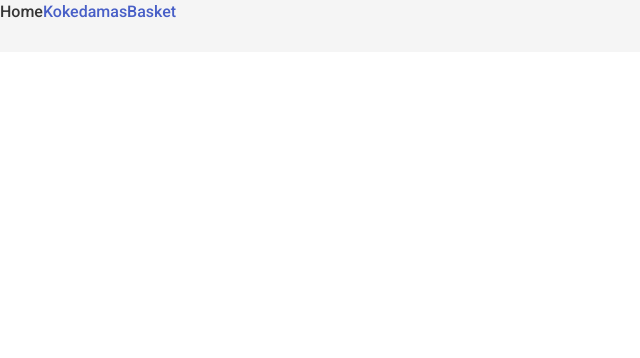
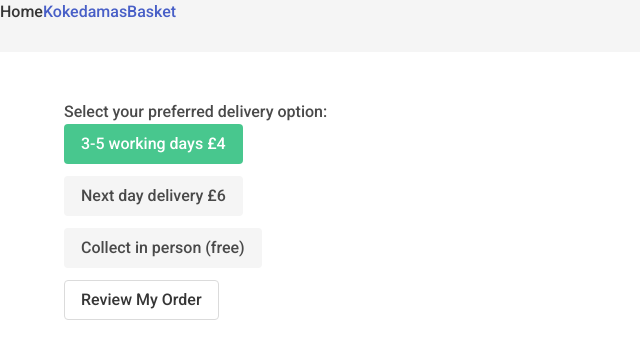
Before and after one commit to PamelaOnGit/botany-frontend, a React (Vite) app: page /delivery-options in a window 1280 px wide. Shown: the top 358 px of the page, without its empty margins (0-640 px from the left). Built offline with nearby package versions, Linux system fonts and the light colour scheme.

Commit message:
prepped for deployment

```diff
--- a/src/App.tsx
+++ b/src/App.tsx
@@ -10,6 +10,11 @@ import AddNewProduct from "./components/AddNewProduct"
 import UpdateProduct from "./components/UpdateProduct"
 import Basket from "./components/Basket"
 import CustomerDetails from "./components/CustomerDetails"
+import DeliveryDetails from "./components/DeliveryDetails"
+import DeliveryOptions from "./components/DeliveryOptions"
+import ReviewOrder from "./components/ReviewOrder"
+import CreatingMyOrder from "./components/CreatingMyOrder"
+
 
 
 function App() {
@@ -27,6 +32,10 @@ function App() {
         <Route path="/all-products/update-product/:productId" element={<UpdateProduct />} />
         <Route path="/basket" element={<Basket />} />
         <Route path="/customer-details" element={<CustomerDetails />} />
+        <Route path="/delivery-details" element={<DeliveryDetails />} />
+        <Route path="/delivery-options" element={<DeliveryOptions />} />
+        <Route path="/review-order" element={<ReviewOrder />} />
+        <Route path="/creating-my-order" element={<CreatingMyOrder />} />
       </Routes>
 
     </Router>
--- a/src/components/Basket.tsx
+++ b/src/components/Basket.tsx
@@ -31,6 +31,11 @@ function Basket() {
 
   }, [])
 
+  function handleClearBasket(event:any) {
+    setBasketItems([])
+    localStorage.clear()
+  }
+
 
 
   return <>
@@ -40,7 +45,8 @@ function Basket() {
       <div>{basketItems}</div>
     </section>
 
-    <Link to={`/customer-details`}><button className="button">Complete My Order</button></Link>
+    <Link to={`/customer-details`}><button className="button">Make my order</button></Link>
+    <button className="button" onClick={handleClearBasket}>Clear my basket</button>
   </>
 
 }
--- /dev/null
+++ b/src/components/CreatingMyOrder.tsx
@@ -0,0 +1,42 @@
+import axios from 'axios'
+import React, { useState, useEffect } from 'react'
+import { useNavigate } from 'react-router-dom'
+
+
+
+function CreatingMyOrder() {
+
+
+  const [ orderLineData, setOrderLineData ] = useState({
+    product_id: 1,
+    quantity: 1,
+    gift: "true",
+    message: '',
+    option: '',
+    order_id:localStorage.getItem('orderId')
+  })
+
+
+
+
+  React.useEffect(() => {
+    async function postOrderLines() {
+      try {
+        const { data } = await axios.post('/api/order/orderline', orderLineData )
+        console.log('the function ran')
+      }catch(err:any) {
+        console.log(err.message)
+      }
+      }
+      postOrderLines()
+    },[])
+
+
+
+
+  return <>
+    <div>creating your order... </div>
+  </>
+}
+
+export default CreatingMyOrder
--- a/src/components/CustomerDetails.tsx
+++ b/src/components/CustomerDetails.tsx
@@ -7,7 +7,7 @@ import { ICustomer } from "../interfaces/customer"
 
 function CustomerDetails() {
 
-  navigate = useNavigate()
+  const navigate = useNavigate()
 
   const [customerData, setCustomerData] = useState<ICustomer>({
     email: '',
@@ -24,10 +24,14 @@ async function handleSubmit(event: SyntheticEvent) {
   try {
     const { data } = await axios.post('/api/customer', customerData)
     console.log(data.message)
+    console.log(data.id) // save this to localStorage
+    // const _customer_id = data.id
+    localStorage.setItem("customer_id", data.id)
+    navigate('/delivery-details')
   } catch (err: any) {
     console.log(err.response.data.errors)
   }
-  // navigate('/delivery-details')
+
 }
 
 function handleChange(event: any){
--- /dev/null
+++ b/src/components/DeliveryDetails.tsx
@@ -0,0 +1,123 @@
+import axios from 'axios'
+import React, { SyntheticEvent, useState } from 'react'
+import { Navigate, useNavigate } from 'react-router-dom'
+
+import { IDeliveryAddress } from "../interfaces/delieveryAddress"
+
+
+function DeliveryDetails() {
+
+  const navigate = useNavigate()
+
+  const [deliveryAddressData, setDeliveryAddressData ] = useState({
+    name: '',
+    street_address: '',
+    city: '',
+    postcode: '',
+    region: ''
+  })
+
+  async function handleSubmit(event:SyntheticEvent) {
+    event.preventDefault()
+    console.log(deliveryAddressData)
+    try {
+      const { data } = await axios.post('/api/order/delivery_address', deliveryAddressData)
+      console.log(data.message)
+      console.log(data.id)
+      localStorage.setItem("deliveryAddressId", data.id)
+      navigate('/delivery-options')
+    } catch(err: any) {
+      console.log(err.response.data.errors)
+    }
+  }
+
+  function handleChange(event:any) {
+    event.preventDefault()
+    setDeliveryAddressData({
+      ...deliveryAddressData,
+      [event.target.name]: event.target.value
+    })
+  }
+
+
+
+  return <>
+      <div className="section">
+<div className="container">
+  <form onSubmit={handleSubmit}>
+
+  <div className="field">
+          <label className="label">Name of recipient</label>
+          <div className="control">
+            <input
+            type="text"
+            className="input"
+            name={'name'}
+            onChange={handleChange}
+            value={deliveryAddressData.name}
+            />
+          </div>
+        </div>
+
+        <div className="field">
+          <label className="label">House number and street Name</label>
+          <div className="control">
+            <input
+            type="text"
+            className="input"
+            name={'street_address'}
+            onChange={handleChange}
+            value={deliveryAddressData.street_address}
+            />
+          </div>
+        </div>
+
+        <div className="field">
+          <label className="label">City or town</label>
+          <div className="control">
+            <input
+            type="text"
+            className="input"
+            name={'city'}
+            onChange={handleChange}
+            value={deliveryAddressData.city}
+            />
+          </div>
+        </div>
+
+        <div className="field">
+          <label className="label">Postcode</label>
+          <div className="control">
+            <input
+            type="text"
+            className="input"
+            name={'postcode'}
+            onChange={handleChange}
+            value={deliveryAddressData.postcode}
+            />
+          </div>
+        </div>
+
+        <div className="field">
+          <label className="label">Region (optional)</label>
+          <div className="control">
+            <input
+            type="text"
+            className="input"
+            name={'region'}
+            onChange={handleChange}
+            value={deliveryAddressData.region}
+            />
+          </div>
+        </div>
+
+
+
+    <button className="button">Proceed to delivery options</button>
+  </form>
+</div>
+</div>
+  </>
+}
+
+export default DeliveryDetails
--- /dev/null
+++ b/src/components/DeliveryOptions.tsx
@@ -0,0 +1,81 @@
+import axios from 'axios'
+import React, { SyntheticEvent, useState } from 'react'
+import { useNavigate } from 'react-router-dom'
+
+function DeliveryOptions() {
+  const navigate = useNavigate()
+
+  const [deliveryOption, setDeliveryOption] = useState(1)
+  // const [buttonClass, setButtonClass] = useState("button is-light")
+
+  console.log(deliveryOption)
+
+  function handleSubmit(event: SyntheticEvent) {
+    event.preventDefault()
+    try {
+      localStorage.setItem("deliveryOptionId", JSON.stringify(deliveryOption))
+      navigate('/review-order')
+       } catch (err) {
+      console.log(err)
+    }
+  }
+
+
+  return <>
+    <div className="section">
+      <div className="container">
+        <form onSubmit={handleSubmit}>
+          <div>
+            Select your preferred delivery option:
+          </div>
+
+
+          <div className="field">
+            <div className="control">
+              <button
+              type="button"
+              className={
+                deliveryOption === 1
+                ? "button is-success"
+                : "button is-light"
+              }
+              onClick={ () => setDeliveryOption(1)}>3-5 working days £4</button>
+            </div>
+          </div>
+
+          <div className="field">
+            <div className="control">
+              <button
+              type="button"
+              className={
+                deliveryOption === 2
+                ? "button is-success"
+                : "button is-light"
+              }
+              onClick={ () => setDeliveryOption(2)}>Next day delivery £6</button>
+            </div>
+          </div>
+
+
+
+          <div className="field">
+            <div className="control">
+              <button
+              type="button"
+              className={
+                deliveryOption === 3
+                ? "button is-success"
+                : "button is-light"
+              }
+              onClick={ () => setDeliveryOption(3)}>Collect in person (free)</button>
+            </div>
+          </div>
+
+          <button className="button">Review My Order</button>
+        </form>
+      </div>
+    </div>
+  </>
+}
+
+export default DeliveryOptions
--- a/src/components/Login.tsx
+++ b/src/components/Login.tsx
@@ -2,7 +2,9 @@ import React, { SyntheticEvent, useState } from 'react'
 import axios from 'axios'
 import { useNavigate } from 'react-router-dom'
 
-function Login({ setUser }: { setUser: Function }) {
+// function Login({ setUser }: { setUser: Function }) {
+  function Login() {
+
   // for redirecting in your code, not in your jsx
   const navigate = useNavigate()
 
--- /dev/null
+++ b/src/components/ReviewOrder.tsx
@@ -0,0 +1,75 @@
+import axios from 'axios'
+import React, { useState, SyntheticEvent } from 'react'
+import { useNavigate } from 'react-router-dom'
+import { IOrder } from "../interfaces/order"
+
+
+
+function ReviewOrder() {
+
+  const navigate = useNavigate()
+
+  const [orderData, setOrderData] = useState<IOrder>({
+    customer_id: localStorage.getItem('customer_id'),
+    delivery_address_id: localStorage.getItem('deliveryAddressId'),
+    delivery_option_id: localStorage.getItem('deliveryOptionId'),
+
+    total_amount:0,
+    order_status_id:1
+  })
+
+  console.log(orderData)
+
+  const [ orderLineData, setOrderLineData ] = useState({
+    product_id: localStorage.getItem('basketItems'),
+    quantity: 1,
+    gift: "true",
+    message: '',
+    option: '',
+    order_id:''
+  })
+
+  console.log(orderData, orderLineData)
+
+  async function handleSubmit(event: SyntheticEvent) {
+    event.preventDefault()
+    try {
+      const { data } = await axios.post('/api/order', orderData)
+      console.log(data.message)
+      console.log(data)
+      setOrderLineData({
+        ...orderLineData,
+        order_id: data.id
+      })
+      localStorage.setItem('orderId', data.id)
+      navigate('/creating-my-order')
+    } catch(err:any) {
+      console.log(err.message)
+    }
+  }
+
+  return <>
+
+<div className="section">
+  <div className="container">
+
+
+
+    <h1>Order Summary</h1>
+    <div>customer_id: {orderData.customer_id}</div>
+    <div>delivery_address_id: {orderData.delivery_address_id}</div>
+    <div>delivery_option_id: {orderData.delivery_option_id}</div>
+    <div>total_amount: {orderData.total_amount}</div>
+    <div>order_status_id: {orderData.order_status_id}</div>
+
+    <div>product_id: {orderLineData.product_id}</div>
+    <div>quantity: {orderLineData.quantity}</div>
+
+    <button className="button" onClick={handleSubmit}>Submit my order</button>
+    </div>
+</div>
+
+  </>
+}
+
+export default ReviewOrder
--- a/src/interfaces/customer.tsx
+++ b/src/interfaces/customer.tsx
@@ -1,4 +1,4 @@
-interface ICustomer {
+export interface ICustomer {
   email: string,
   first_name: string,
   last_name: string,
--- /dev/null
+++ b/src/interfaces/delieveryAddress.tsx
@@ -0,0 +1,8 @@
+export interface IDeliveryAddress {
+    city: string,
+    id: number,
+    name: string,
+    postcode: string,
+    region: string,
+    street_address: string,
+}
--- /dev/null
+++ b/src/interfaces/order.tsx
@@ -0,0 +1,7 @@
+export interface IOrder {
+  customer_id: string | null,
+  delivery_address_id: string | null,
+  delivery_option_id: string | null,
+  total_amount: number | null,
+  order_status_id: number | null
+}
```
